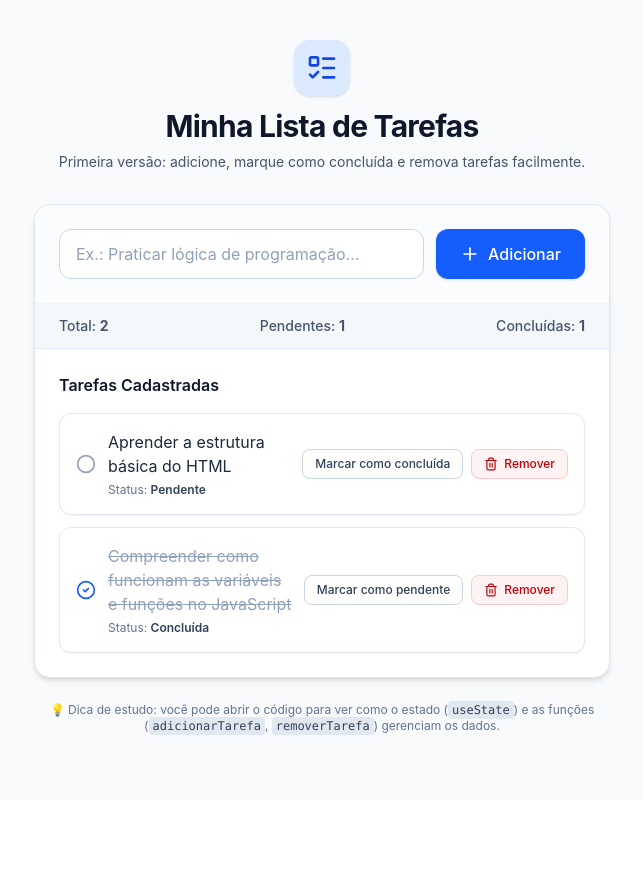
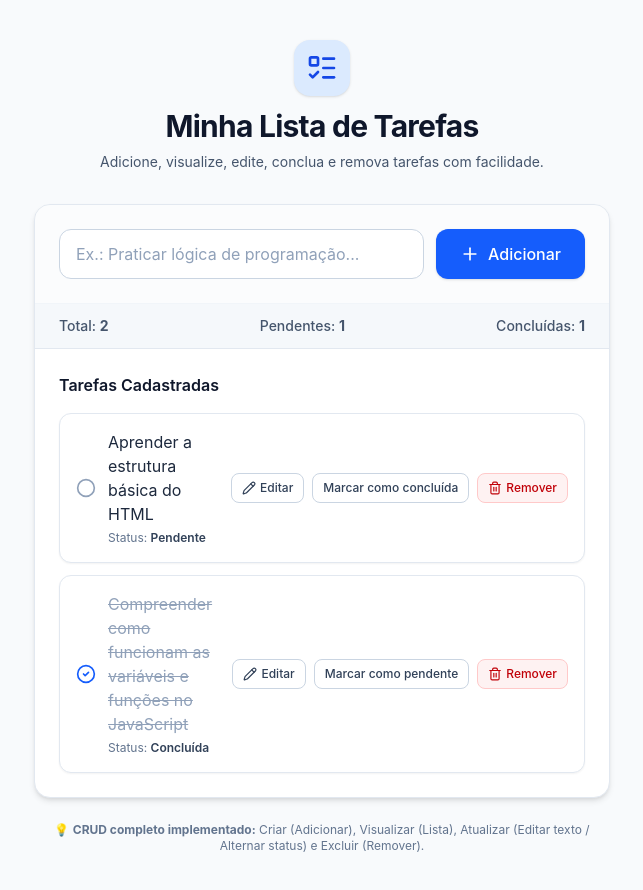
Before and after one commit to vaniaeloaradm-star/lista-de-tarefas, a React (Vite) app: page / in a window 1280 px wide. Shown: the top 890 px of the page, without its empty margins (318-961 px from the left). Before the commit the page ends 800 px from the top, so only its background shows below. Built offline with nearby package versions, Linux system fonts and the light colour scheme.

Commit message:
feat: implement task editing functionality
Added state management and UI support to allow users to edit existing task descriptions, including validation for empty inputs and cancellation options. Updated documentation to reflect the new feature.

```diff
--- a/src/App.tsx
+++ b/src/App.tsx
@@ -1,5 +1,15 @@
 import React, { useState } from 'react';
-import { Plus, Trash2, CheckCircle2, Circle, ListTodo, AlertCircle } from 'lucide-react';
+import {
+  Plus,
+  Trash2,
+  CheckCircle2,
+  Circle,
+  ListTodo,
+  AlertCircle,
+  Pencil,
+  Check,
+  X,
+} from 'lucide-react';
 
 // Estrutura que define o formato de cada tarefa
 interface Tarefa {
@@ -9,11 +19,10 @@ interface Tarefa {
 }
 
 export default function App() {
-  // Estado para guardar o texto que o usuário está digitando no campo
+  // Estado para guardar o texto que o usuário está digitando no campo de nova tarefa
   const [textoDaNovaTarefa, setTextoDaNovaTarefa] = useState<string>('');
 
   // Estado para armazenar a lista com todas as tarefas cadastradas
-  // Começamos com duas tarefas de exemplo para você ver como funciona logo ao abrir
   const [listaDeTarefas, setListaDeTarefas] = useState<Tarefa[]>([
     {
       id: 1,
@@ -27,13 +36,23 @@ export default function App() {
     },
   ]);
 
-  // Estado para exibir uma mensagem de aviso caso tente adicionar tarefa em branco
+  // Estado para exibir aviso caso tente adicionar tarefa em branco
   const [mensagemDeErro, setMensagemDeErro] = useState<string>('');
 
-  // Função para adicionar uma nova tarefa à lista
+  // Estados para controlar a edição de uma tarefa (CRUD: Atualizar)
+  // Guarda o id da tarefa que está sendo editada no momento (ou null se nenhuma)
+  const [idEmEdicao, setIdEmEdicao] = useState<number | null>(null);
+  // Guarda o texto digitado durante a edição
+  const [textoEmEdicao, setTextoEmEdicao] = useState<string>('');
+  // Guarda o aviso de erro caso tente salvar a edição com texto em branco
+  const [mensagemDeErroEdicao, setMensagemDeErroEdicao] = useState<string>('');
+
+  // ==========================================
+  // 1. CRIAR (Create): Adicionar nova tarefa
+  // ==========================================
   function adicionarTarefa(evento?: React.FormEvent) {
     if (evento) {
-      evento.preventDefault(); // Evita que a página recarregue ao enviar o formulário
+      evento.preventDefault(); // Evita o recarregamento padrão da página
     }
 
     // A função .trim() remove os espaços em branco no início e no fim
@@ -55,16 +74,18 @@ export default function App() {
     // Atualiza a lista adicionando a nova tarefa no final
     setListaDeTarefas([...listaDeTarefas, novaTarefa]);
 
-    // Limpa o campo de texto e remove qualquer mensagem de erro
+    // Limpa o campo de texto e remove qualquer aviso de erro
     setTextoDaNovaTarefa('');
     setMensagemDeErro('');
   }
 
-  // Função para alternar o status da tarefa entre concluída e pendente
+  // ==========================================
+  // 2. ATUALIZAR (Update): Alternar status da tarefa
+  // ==========================================
   function alternarStatusTarefa(idParaAlterar: number) {
     const listaAtualizada = listaDeTarefas.map((tarefa) => {
       if (tarefa.id === idParaAlterar) {
-        // Inverte o valor de concluida (se for false vira true, se for true vira false)
+        // Inverte o valor de concluida (de false para true, ou de true para false)
         return {
           ...tarefa,
           concluida: !tarefa.concluida,
@@ -76,9 +97,62 @@ export default function App() {
     setListaDeTarefas(listaAtualizada);
   }
 
-  // Função para remover uma tarefa da lista pelo seu id
+  // ==========================================
+  // 3. ATUALIZAR (Update): Edição do texto da tarefa
+  // ==========================================
+  // Abre o modo de edição para uma tarefa específica
+  function iniciarEdicao(tarefa: Tarefa) {
+    setIdEmEdicao(tarefa.id);
+    setTextoEmEdicao(tarefa.texto);
+    setMensagemDeErroEdicao('');
+  }
+
+  // Cancela a edição, descartando alterações e mantendo o texto original
+  function cancelarEdicao() {
+    setIdEmEdicao(null);
+    setTextoEmEdicao('');
+    setMensagemDeErroEdicao('');
+  }
+
+  // Salva o novo texto da tarefa após validação
+  function salvarEdicao(idParaAtualizar: number) {
+    const textoLimpo = textoEmEdicao.trim();
+
+    // Validação: se estiver vazio ou com apenas espaços, mostra aviso e mantém texto original
+    if (textoLimpo === '') {
+      setMensagemDeErroEdicao('O texto da tarefa não pode ficar vazio!');
+      return;
+    }
+
+    // Atualiza o texto na lista, preservando exatamente o status de concluída
+    const listaAtualizada = listaDeTarefas.map((tarefa) => {
+      if (tarefa.id === idParaAtualizar) {
+        return {
+          ...tarefa,
+          texto: textoLimpo, // Atualiza apenas o texto
+        };
+      }
+      return tarefa;
+    });
+
+    setListaDeTarefas(listaAtualizada);
+
+    // Fecha o formulário de edição
+    setIdEmEdicao(null);
+    setTextoEmEdicao('');
+    setMensagemDeErroEdicao('');
+  }
+
+  // ==========================================
+  // 4. EXCLUIR (Delete): Remover uma tarefa da lista
+  // ==========================================
   function removerTarefa(idParaRemover: number) {
-    // O método .filter cria uma nova lista contendo apenas as tarefas que têm id diferente do que queremos apagar
+    // Se a tarefa estiver sendo editada no momento, fecha a edição
+    if (idEmEdicao === idParaRemover) {
+      cancelarEdicao();
+    }
+
+    // O método .filter cria uma nova lista contendo apenas as tarefas que têm id diferente
     const listaAtualizada = listaDeTarefas.filter(
       (tarefa) => tarefa.id !== idParaRemover
     );
@@ -86,7 +160,7 @@ export default function App() {
     setListaDeTarefas(listaAtualizada);
   }
 
-  // Cálculos simples para o resumo de tarefas
+  // Cálculos para o resumo de tarefas
   const totalDeTarefas = listaDeTarefas.length;
   const tarefasConcluidas = listaDeTarefas.filter((t) => t.concluida).length;
   const tarefasPendentes = totalDeTarefas - tarefasConcluidas;
@@ -102,13 +176,13 @@ export default function App() {
           Minha Lista de Tarefas
         </h1>
         <p className="text-sm text-slate-600 mt-2">
-          Primeira versão: adicione, marque como concluída e remova tarefas facilmente.
+          Adicione, visualize, edite, conclua e remova tarefas com facilidade.
         </p>
       </header>
 
       {/* Cartão Principal */}
       <main className="w-full max-w-xl bg-white rounded-2xl shadow-md border border-slate-200 overflow-hidden">
-        {/* Formulário para digitar e adicionar tarefa */}
+        {/* Formulário para digitar e adicionar nova tarefa (CRIAR) */}
         <section className="p-6 border-b border-slate-100 bg-slate-50/50">
           <form onSubmit={adicionarTarefa} className="flex flex-col sm:flex-row gap-3">
             <div className="flex-1">
@@ -153,7 +227,7 @@ export default function App() {
           <span>Concluídas: <strong>{tarefasConcluidas}</strong></span>
         </section>
 
-        {/* Lista de tarefas cadastradas */}
+        {/* Lista de tarefas cadastradas (VISUALIZAR) */}
         <section className="p-6">
           <h2 className="text-base font-semibold text-slate-900 mb-4">
             Tarefas Cadastradas
@@ -170,19 +244,86 @@ export default function App() {
             </div>
           ) : (
             <ul className="space-y-3">
-              {listaDeTarefas.map((tarefa) => (
+              {listaDeTarefas.map((tarefa) => {
+                const estaSendoEditada = idEmEdicao === tarefa.id;
+
+                return (
                   <li
                     key={tarefa.id}
-                  className="p-4 rounded-xl border border-slate-200 bg-white flex flex-col sm:flex-row sm:items-center justify-between gap-3 shadow-xs hover:border-slate-300 transition"
+                    className="p-4 rounded-xl border border-slate-200 bg-white flex flex-col gap-3 shadow-xs hover:border-slate-300 transition"
                   >
+                    {/* Se estiver no modo de edição para esta tarefa */}
+                    {estaSendoEditada ? (
+                      <div className="flex flex-col gap-3">
+                        <div className="flex flex-col sm:flex-row gap-2">
+                          <input
+                            type="text"
+                            value={textoEmEdicao}
+                            onChange={(e) => {
+                              setTextoEmEdicao(e.target.value);
+                              if (mensagemDeErroEdicao) setMensagemDeErroEdicao('');
+                            }}
+                            onKeyDown={(e) => {
+                              if (e.key === 'Enter') salvarEdicao(tarefa.id);
+                              if (e.key === 'Escape') cancelarEdicao();
+                            }}
+                            autoFocus
+                            className="flex-1 px-3 py-2 rounded-lg border border-blue-400 bg-blue-50/20 text-slate-900 text-sm focus:outline-none focus:ring-2 focus:ring-blue-500"
+                            placeholder="Edite o nome da tarefa..."
+                          />
+
+                          <div className="flex items-center gap-2 shrink-0">
+                            <button
+                              type="button"
+                              onClick={() => salvarEdicao(tarefa.id)}
+                              className="inline-flex items-center gap-1.5 px-3 py-2 text-xs font-medium rounded-lg bg-emerald-600 hover:bg-emerald-700 active:bg-emerald-800 text-white transition cursor-pointer"
+                              title="Salvar alterações"
+                            >
+                              <Check className="w-3.5 h-3.5" />
+                              <span>Salvar</span>
+                            </button>
+
+                            <button
+                              type="button"
+                              onClick={cancelarEdicao}
+                              className="inline-flex items-center gap-1.5 px-3 py-2 text-xs font-medium rounded-lg bg-slate-200 hover:bg-slate-300 text-slate-700 transition cursor-pointer"
+                              title="Cancelar edição"
+                            >
+                              <X className="w-3.5 h-3.5" />
+                              <span>Cancelar</span>
+                            </button>
+                          </div>
+                        </div>
+
+                        {/* Aviso de validação da edição */}
+                        {mensagemDeErroEdicao && (
+                          <div className="flex items-center gap-1.5 text-xs text-red-600 bg-red-50 border border-red-200 px-2.5 py-1.5 rounded-md">
+                            <AlertCircle className="w-3.5 h-3.5 shrink-0" />
+                            <span>{mensagemDeErroEdicao}</span>
+                          </div>
+                        )}
+
+                        <span className="text-xs text-slate-400 italic">
+                          Dica: pressione Enter para salvar ou Esc para cancelar.
+                        </span>
+                      </div>
+                    ) : (
+                      /* Modo de visualização normal */
+                      <div className="flex flex-col sm:flex-row sm:items-center justify-between gap-3">
                         {/* Opção para marcar como concluída e texto da tarefa */}
                         <div className="flex items-start sm:items-center gap-3 flex-1 min-w-0">
                           <button
                             type="button"
                             onClick={() => alternarStatusTarefa(tarefa.id)}
                             className="mt-0.5 sm:mt-0 text-slate-600 hover:text-blue-600 transition cursor-pointer"
-                      title={tarefa.concluida ? 'Marcar como pendente' : 'Marcar como concluída'}
-                      aria-label={`Marcar tarefa "${tarefa.texto}" como ${tarefa.concluida ? 'pendente' : 'concluída'}`}
+                            title={
+                              tarefa.concluida
+                                ? 'Marcar como pendente'
+                                : 'Marcar como concluída'
+                            }
+                            aria-label={`Marcar tarefa "${tarefa.texto}" como ${
+                              tarefa.concluida ? 'pendente' : 'concluída'
+                            }`}
                           >
                             {tarefa.concluida ? (
                               <CheckCircle2 className="w-5 h-5 text-blue-600" />
@@ -213,28 +354,44 @@ export default function App() {
                           </div>
                         </div>
 
-                  {/* Ações da tarefa: botão de alternar status e botão Remover */}
+                        {/* Ações da tarefa: Botão Editar, Botão de Status e Botão Remover */}
                         <div className="flex items-center gap-2 self-end sm:self-center shrink-0">
+                          {/* Botão Editar (abre o formulário de edição) */}
+                          <button
+                            type="button"
+                            onClick={() => iniciarEdicao(tarefa)}
+                            className="inline-flex items-center gap-1 px-2.5 py-1.5 text-xs font-medium rounded-lg border border-slate-300 text-slate-700 hover:bg-slate-100 transition cursor-pointer"
+                            title="Editar texto da tarefa"
+                          >
+                            <Pencil className="w-3.5 h-3.5" />
+                            <span>Editar</span>
+                          </button>
+
+                          {/* Botão para alternar status */}
                           <button
                             type="button"
                             onClick={() => alternarStatusTarefa(tarefa.id)}
-                      className="px-3 py-1.5 text-xs font-medium rounded-lg border border-slate-300 text-slate-700 hover:bg-slate-100 transition cursor-pointer"
+                            className="px-2.5 py-1.5 text-xs font-medium rounded-lg border border-slate-300 text-slate-700 hover:bg-slate-100 transition cursor-pointer"
                           >
                             {tarefa.concluida ? 'Marcar como pendente' : 'Marcar como concluída'}
                           </button>
 
+                          {/* Botão Remover */}
                           <button
                             type="button"
                             onClick={() => removerTarefa(tarefa.id)}
-                      className="inline-flex items-center gap-1.5 px-3 py-1.5 text-xs font-medium rounded-lg bg-red-50 text-red-700 hover:bg-red-100 border border-red-200 transition cursor-pointer"
+                            className="inline-flex items-center gap-1 px-2.5 py-1.5 text-xs font-medium rounded-lg bg-red-50 text-red-700 hover:bg-red-100 border border-red-200 transition cursor-pointer"
                             title="Remover tarefa"
                           >
                             <Trash2 className="w-3.5 h-3.5" />
                             <span>Remover</span>
                           </button>
                         </div>
+                      </div>
+                    )}
                   </li>
-              ))}
+                );
+              })}
             </ul>
           )}
         </section>
@@ -243,10 +400,7 @@ export default function App() {
       {/* Rodapé didático com dicas de programação */}
       <footer className="w-full max-w-xl text-center mt-6 text-xs text-slate-500">
         <p>
-          💡 Dica de estudo: você pode abrir o código para ver como o estado (
-          <code className="bg-slate-200 px-1 py-0.5 rounded text-slate-700 font-mono">useState</code>) e as funções (
-          <code className="bg-slate-200 px-1 py-0.5 rounded text-slate-700 font-mono">adicionarTarefa</code>,{' '}
-          <code className="bg-slate-200 px-1 py-0.5 rounded text-slate-700 font-mono">removerTarefa</code>) gerenciam os dados.
+          💡 <strong>CRUD completo implementado:</strong> Criar (Adicionar), Visualizar (Lista), Atualizar (Editar texto / Alternar status) e Excluir (Remover).
         </p>
       </footer>
     </div>
```
Also changed, not shown: 1 other file (tests, documents, lock files or other folders). Lines whose indentation alone changed are shown as unchanged.
